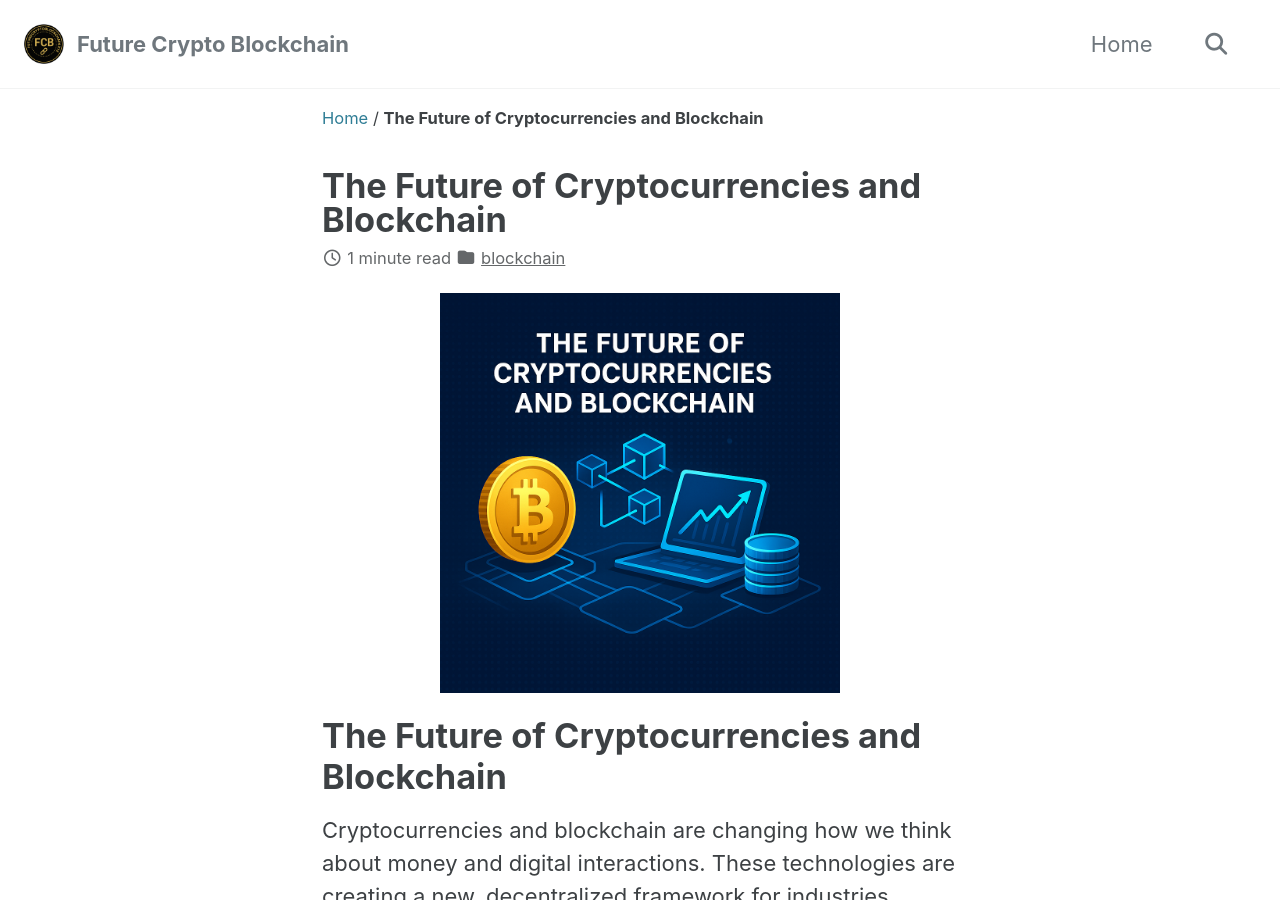
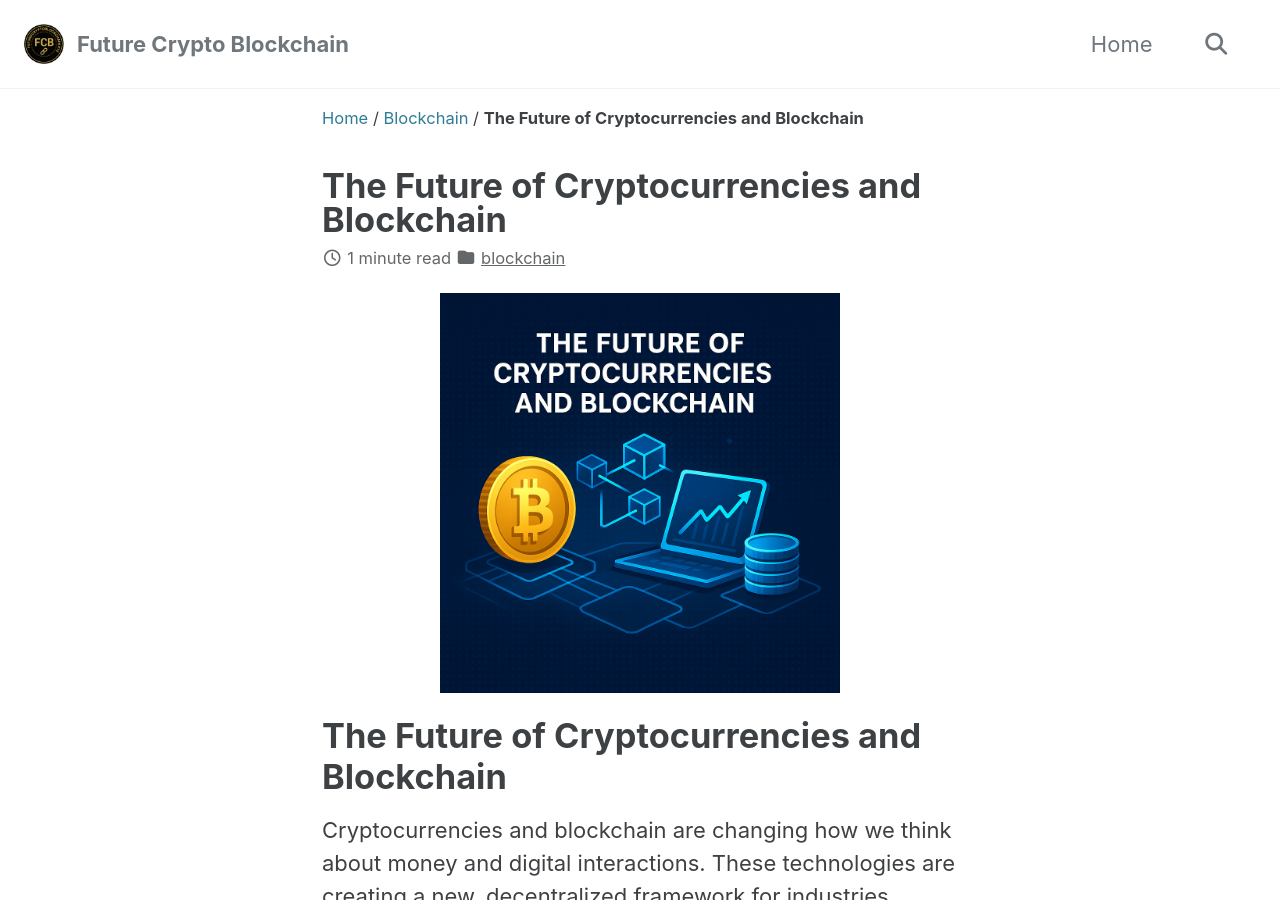
Before and after one commit to hron0891/futurecryptoblockchain, a Jekyll site: the page built from _posts/2025-05-04-the-future-of-cryptocurrencies-and-blockchain.md, in a window 1280 px wide and 900 px high. Built offline with Jekyll 4.4.1, drawn with Linux system fonts in a browser that asks for light colours; cached includes are drawn as plain includes.

Commit message:
Add files via upload

```diff
--- a/_includes/breadcrumbs.html
+++ b/_includes/breadcrumbs.html
@@ -1,34 +1,40 @@
+{% case site.category_archive.type %}
+  {% when "liquid" %}
+    {% assign path_type = "#" %}
+  {% when "jekyll-archives" %}
+    {% assign path_type = nil %}
+{% endcase %}
+
+{% if page.collection != 'posts' %}
+  {% assign path_type = nil %}
+  {% assign crumb_path = '/' %}
+{% else %}
+  {% assign crumb_path = site.category_archive.path %}
+{% endif %}
+
 <nav class="breadcrumbs">
   <ol itemscope itemtype="https://schema.org/BreadcrumbList">
-    <!-- Home -->
-    <li itemprop="itemListElement" itemscope itemtype="https://schema.org/ListItem">
-      <a href="{{ '/' | relative_url }}" itemprop="item">
-        <span itemprop="name">Home</span>
-      </a>
-      <meta itemprop="position" content="1" />
-    </li>
-    <span class="sep">/</span>
+    {% assign crumbs = page.url | split: '/' %}
+    {% assign i = 1 %}
+    {% for crumb in crumbs offset: 1 %}
+      {% if forloop.first %}
+        <li itemprop="itemListElement" itemscope itemtype="https://schema.org/ListItem">
+          <a href="{{ '/' | relative_url }}" itemprop="item"><span itemprop="name">{{ site.data.ui-text[site.locale].breadcrumb_home_label | default: "Home" }}</span></a>
 
-    {% if page.layout == 'category' %}
-
-      <li itemprop="itemListElement" itemscope itemtype="https://schema.org/ListItem">
-        <span itemprop="name" style="color: inherit; text-decoration: none; cursor: default; font-weight: normal;">
-          Categories
-        </span>
-        <meta itemprop="position" content="2" />
-      </li>
-      <span class="sep">/</span>
-
-      <li class="current" itemprop="itemListElement" itemscope itemtype="https://schema.org/ListItem">
-        {{ page.title }}
-        <meta itemprop="position" content="3" />
-      </li>
-    {% else %}
-      <!-- Для всех остальных страниц (например, пост) -->
-      <li class="current" itemprop="itemListElement" itemscope itemtype="https://schema.org/ListItem">
-        {{ page.title }}
-        <meta itemprop="position" content="2" />
-      </li>
-    {% endif %}
+          <meta itemprop="position" content="{{ i }}" />
+        </li>
+        <span class="sep">{{ site.data.ui-text[site.locale].breadcrumb_separator | default: "/" }}</span>
+      {% endif %}
+      {% if forloop.last %}
+        <li class="current"{% if page.locale %} lang="{{ page.locale }}"{% endif %}>{{ page.title }}</li>
+      {% else %}
+        {% assign i = i | plus: 1 %}
+        <li itemprop="itemListElement" itemscope itemtype="https://schema.org/ListItem">
+          <a href="{{ crumb | downcase | replace: '%20', '-' | prepend: path_type | prepend: crumb_path | relative_url }}" itemprop="item"><span itemprop="name">{{ crumb | url_decode | replace: '-', ' ' | capitalize }}</span></a>
+          <meta itemprop="position" content="{{ i }}" />
+        </li>
+        <span class="sep">{{ site.data.ui-text[site.locale].breadcrumb_separator | default: "/" }}</span>
+      {% endif %}
+    {% endfor %}
   </ol>
 </nav>
```
